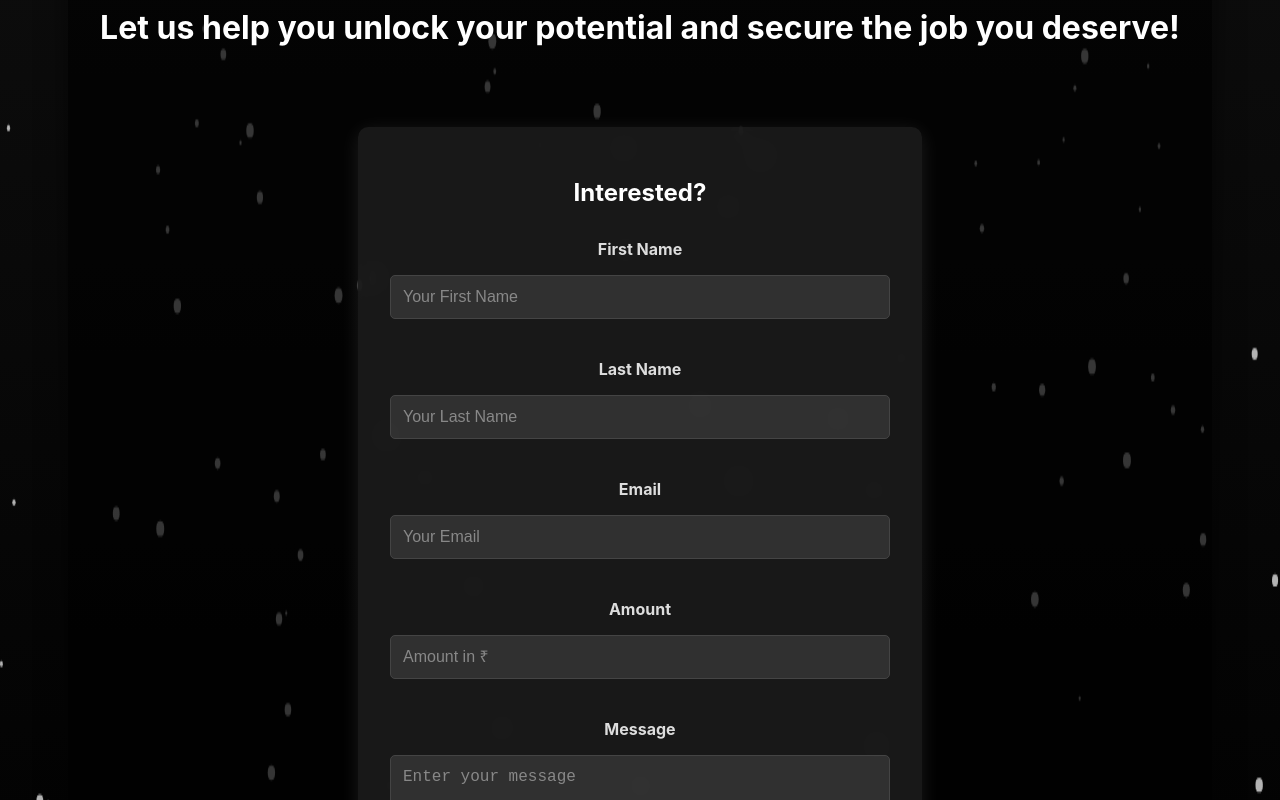
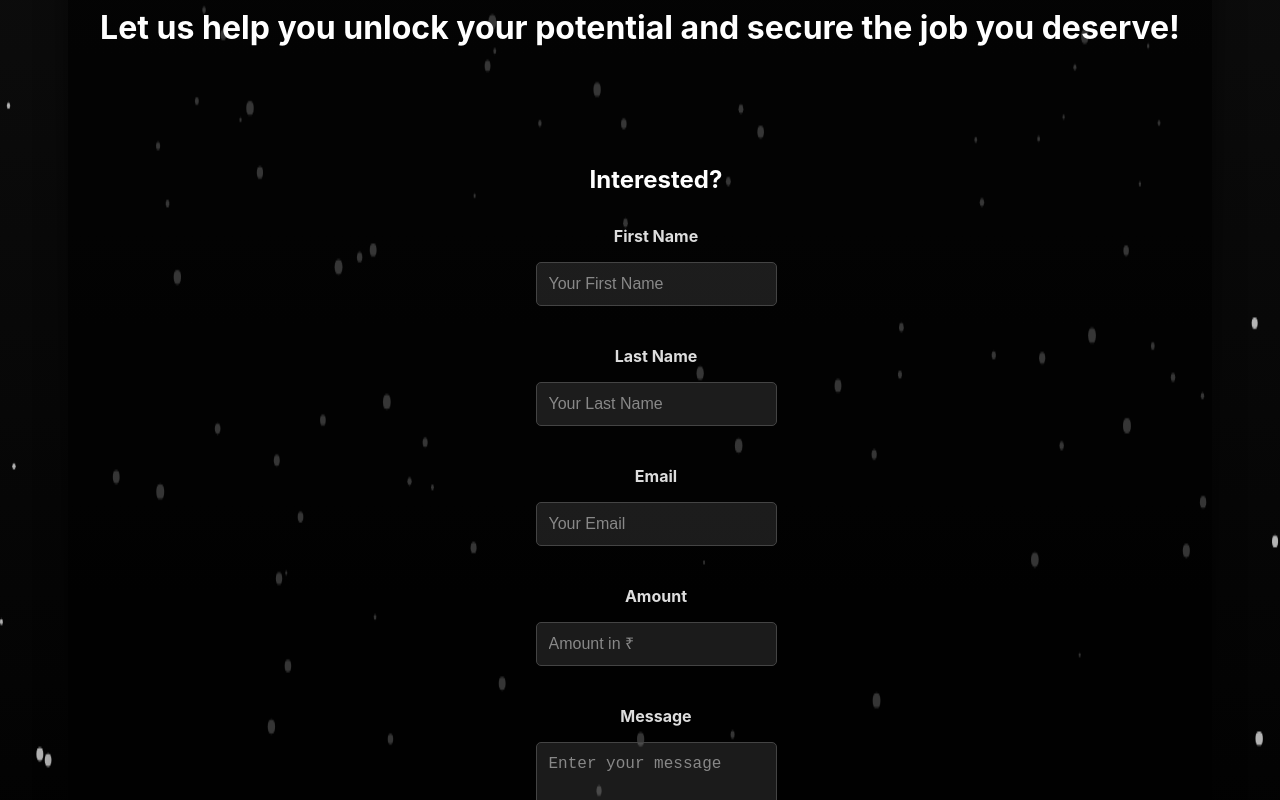
Before and after one commit to Janiarafath/project, a React (Create React App) app: page / in a window 1280 px wide. Shown: the part 480-1280 px from the top of the page. Built offline with nearby package versions, Linux system fonts and the light colour scheme.

Commit message:
Added source code files

```diff
--- a/src/components/Home.jsx
+++ b/src/components/Home.jsx
@@ -235,14 +235,25 @@ function Home() {
 }
 
 const StyledContactForm = styled.div`
+  display: flex;
+  justify-content: center;
+  align-items: center;
+  height: 100vh;  // Ensure the form is vertically centered on the screen
+  width: 100%;
+
+  // To handle responsiveness and prevent the form from overflowing on smaller screens
+  max-width: 100%;
+  padding: 1rem;
+
+  .form-container {
     width: 100%;
     max-width: 500px;
-  margin: 2rem auto;
     padding: 2rem;
     box-shadow: 0 4px 20px rgba(255, 255, 255, 0.1);
     border-radius: 10px;
     background-color: rgba(30, 30, 30, 0.8);
     backdrop-filter: blur(10px);
+  }
 
   form {
     display: flex;
@@ -297,4 +308,5 @@ const StyledContactForm = styled.div`
   }
 `;
 
+
 export default Home;
```
Lines whose indentation alone changed are shown as unchanged.
